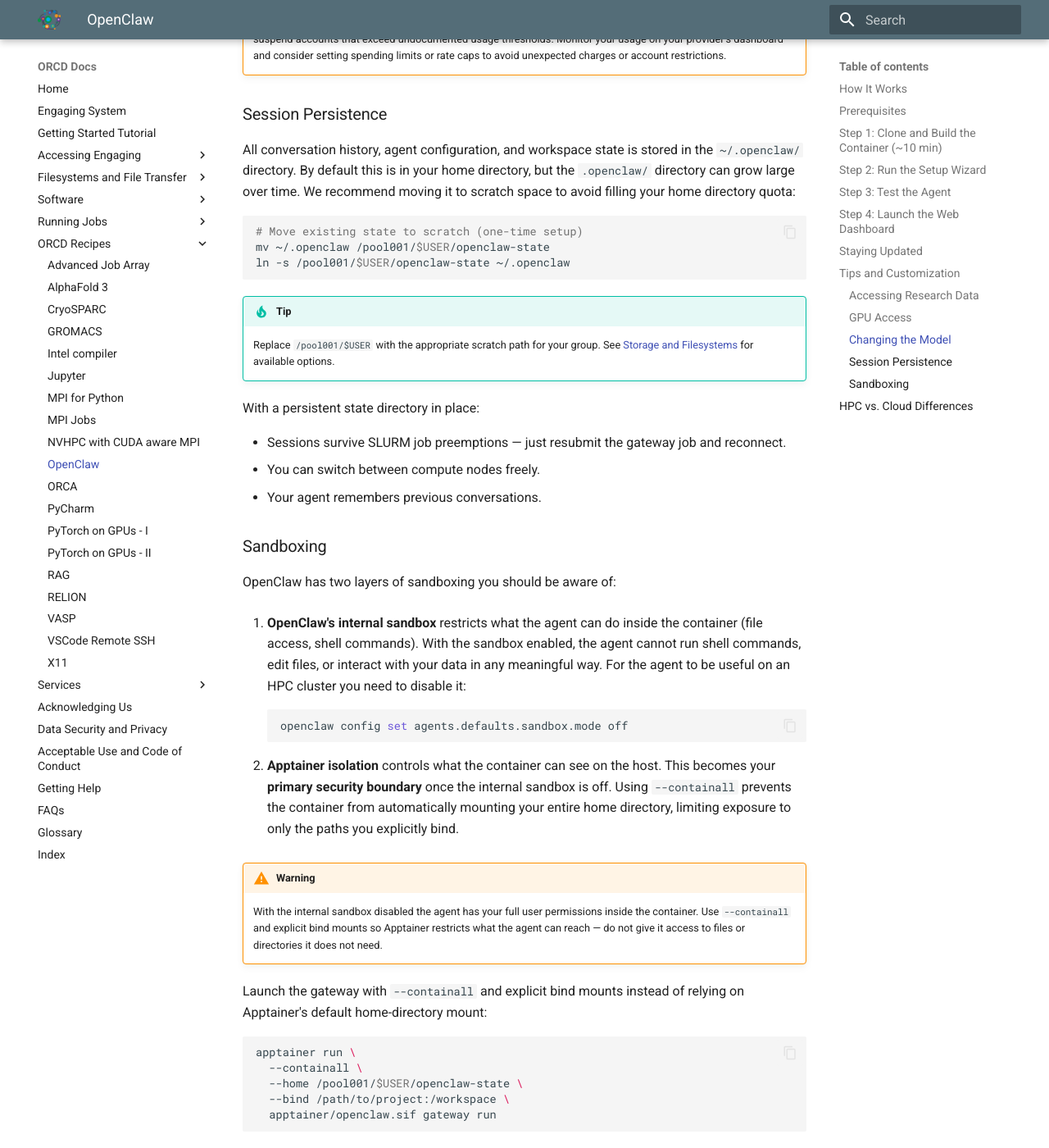
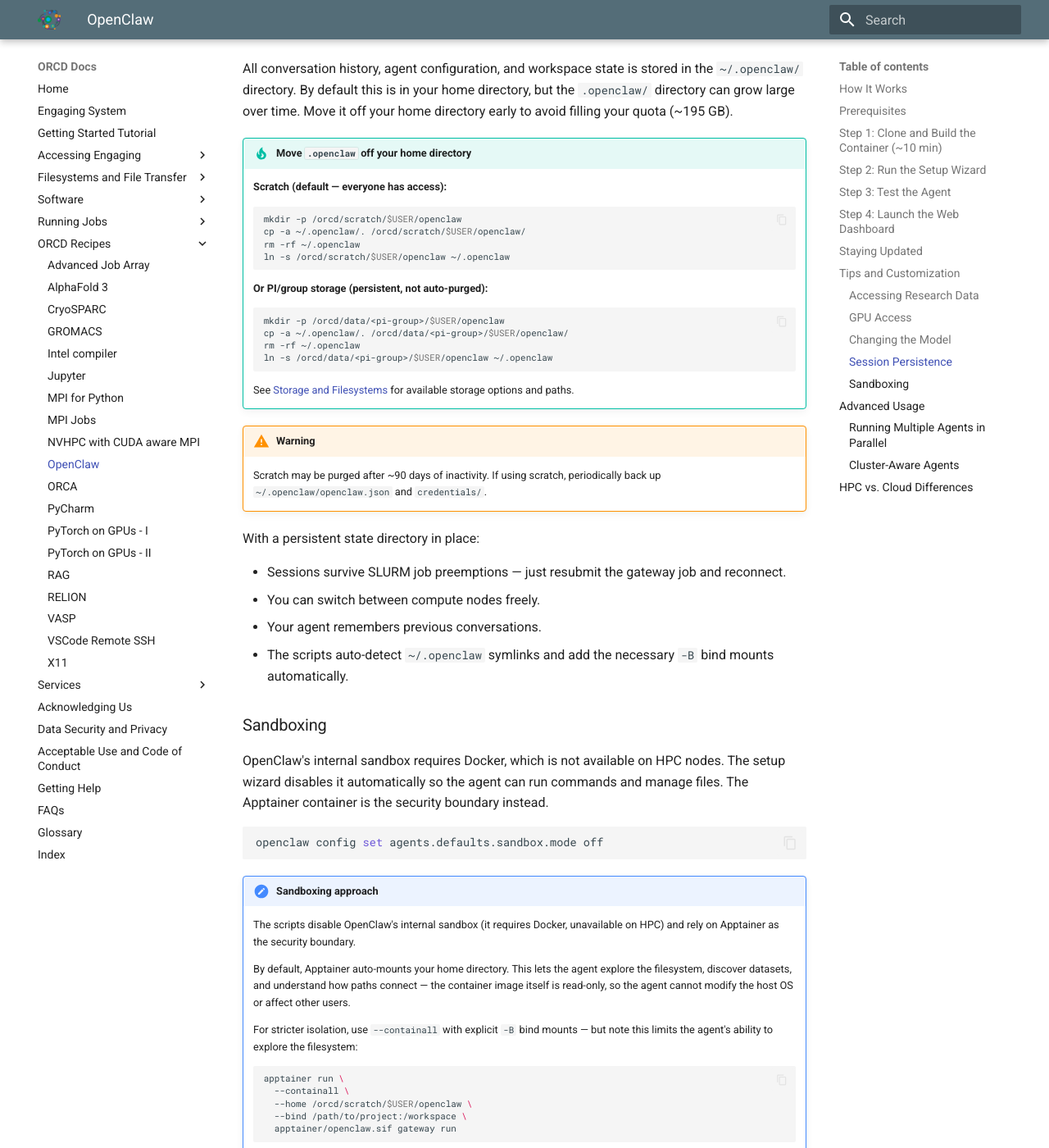
Before and after one commit to mit-orcd/orcd-docs-edit, an MkDocs documentation site: the page built from docs/recipes/openclaw-engaging.md, in a window 1280 px wide and 1400 px high, scrolled down 5301 px. Shown: the whole window at 82% size. Built offline with MkDocs 1.6.1 and Material for MkDocs 9.7.7, drawn with Linux system fonts in a browser that asks for light colours; some of the changed text lies outside the part shown.

Commit message:
Address PR review feedback + sync with implementation
- Storage: scratch as default, PI/group as option (with purge warning)
- Replace sbatch+cat with start-gateway.sh for dashboard launch
- Add responsible use & data privacy warning (top of doc)
- Clarify sandboxing: Apptainer default vs --containall
- Add API usage limits warning
- Mention start-multi.sh, workspace init in Advanced Usage section

Made-with: Cursor

````diff
--- a/docs/recipes/openclaw-engaging.md
+++ b/docs/recipes/openclaw-engaging.md
@@ -17,24 +17,15 @@ cluster using [Apptainer](../software/apptainer.md) so the agent has direct
 access to your research data and cluster compute resources.
 
 !!! warning "Responsible Use and Data Privacy"
-    Because OpenClaw sends your prompts and any referenced file contents to
-    **cloud LLM providers** for inference, you should treat it like any other
-    cloud service:
-
-    - **Only use low-risk data.** Do not expose sensitive, export-controlled,
-      or ITAR data to the agent. If you are unsure about your data
-      classification, consult [MIT IS&T data classification guidelines](https://ist.mit.edu/security/data-classification).
-    - **Only grant access to what the agent needs.** Use the `--containall`
-      flag and explicit `--bind` mounts (see
-      [Accessing Research Data](#accessing-research-data)) rather than
-      exposing your entire home directory.
-    - **Review third-party skills carefully.** OpenClaw supports community
-      skills that can execute arbitrary code. Only install skills from
-      sources you trust, and audit skill code before enabling it.
-    - **Rely on Apptainer for isolation.** This recipe disables OpenClaw's
-      internal sandbox so the agent can run commands and manage files —
-      use `--containall` and minimal bind mounts so Apptainer limits what
-      the agent can reach. See [Sandboxing](#sandboxing) below.
+    - **Only use low-risk data.** Prompts and file excerpts are sent to
+      cloud LLM APIs for processing. Do not use restricted or
+      export-controlled data. See
+      [MIT data classification](https://ist.mit.edu/security/data-classification).
+    - **Limit access.** Only bind-mount directories the agent needs.
+    - **Review third-party skills** before enabling — they execute code
+      with your permissions.
+    - **Monitor API usage.** Some providers have suspended accounts for
+      very high automated usage. Be mindful of costs with batch jobs.
 
 The code and Apptainer configuration for this recipe can be found in the
 [openclaw-engaging](https://github.com/qsimeon/openclaw-engaging) GitHub
@@ -156,22 +147,20 @@ openclaw agent --local --agent main -m "Explore CSV files in ~/my-project/data/"
 ## Step 4: Launch the Web Dashboard
 
 The web dashboard provides a browser-based chat interface for interacting with
-your agent. Start it by submitting a SLURM batch job:
+your agent. The 1-click launcher submits the SLURM job, waits for it to start,
+and prints the SSH tunnel command and dashboard URL:
 
 ```bash
 cd ~/openclaw-engaging
-sbatch apptainer/slurm-gateway.sh
+./apptainer/start-gateway.sh
 ```
 
-Check the job status and get the connection details:
+!!! note "Manual alternative"
+    You can also launch manually with `sbatch apptainer/slurm-gateway.sh`,
+    then check `cat openclaw-gw-<jobid>.out` for the connection details.
 
-```bash
-squeue -u $USER
-cat openclaw-gw-<jobid>.out
-```
-
-The output file contains an SSH tunnel command and a dashboard URL with an
-authentication token. It will look something like:
+The output will include an SSH tunnel command and a dashboard URL with an
+authentication token:
 
 ```
 SSH tunnel command:
@@ -256,29 +245,42 @@ openclaw config set agent.model "anthropic/claude-opus-4-6"
 ```
 
 !!! warning "API Usage Limits"
-    Autonomous agents can generate high API usage in a short period of time.
-    Some LLM providers have been known to suspend accounts that exceed
-    undocumented usage thresholds. Monitor your usage on your provider's
-    dashboard and consider setting spending limits or rate caps to avoid
-    unexpected charges or account restrictions.
+    Autonomous agents can generate significant API traffic. Some providers
+    have suspended accounts for exceeding automated usage thresholds.
+    Monitor usage and costs, especially with batch jobs.
 
 ### Session Persistence
 
 All conversation history, agent configuration, and workspace state is stored in
 the `~/.openclaw/` directory. By default this is in your home directory, but
-the `.openclaw/` directory can grow large over time. We recommend moving it to
-scratch space to avoid filling your home directory quota:
+the `.openclaw/` directory can grow large over time. Move it off your home
+directory early to avoid filling your quota (~195 GB).
 
-```bash
-# Move existing state to scratch (one-time setup)
-mv ~/.openclaw /pool001/$USER/openclaw-state
-ln -s /pool001/$USER/openclaw-state ~/.openclaw
-```
+!!! tip "Move `.openclaw` off your home directory"
+    **Scratch (default — everyone has access):**
 
-!!! tip
-    Replace `/pool001/$USER` with the appropriate scratch path for your group.
+    ```bash
+    mkdir -p /orcd/scratch/$USER/openclaw
+    cp -a ~/.openclaw/. /orcd/scratch/$USER/openclaw/
+    rm -rf ~/.openclaw
+    ln -s /orcd/scratch/$USER/openclaw ~/.openclaw
+    ```
+
+    **Or PI/group storage (persistent, not auto-purged):**
+
+    ```bash
+    mkdir -p /orcd/data/<pi-group>/$USER/openclaw
+    cp -a ~/.openclaw/. /orcd/data/<pi-group>/$USER/openclaw/
+    rm -rf ~/.openclaw
+    ln -s /orcd/data/<pi-group>/$USER/openclaw ~/.openclaw
+    ```
+
     See [Storage and Filesystems](../filesystems-file-transfer/filesystems.md)
-    for available options.
+    for available storage options and paths.
+
+!!! warning
+    Scratch may be purged after ~90 days of inactivity. If using scratch,
+    periodically back up `~/.openclaw/openclaw.json` and `credentials/`.
 
 With a persistent state directory in place:
 
@@ -286,43 +288,67 @@ With a persistent state directory in place:
   reconnect.
 - You can switch between compute nodes freely.
 - Your agent remembers previous conversations.
+- The scripts auto-detect `~/.openclaw` symlinks and add the necessary `-B`
+  bind mounts automatically.
 
 ### Sandboxing
 
-OpenClaw has two layers of sandboxing you should be aware of:
+OpenClaw's internal sandbox requires Docker, which is not available on HPC
+nodes. The setup wizard disables it automatically so the agent can run
+commands and manage files. The Apptainer container is the security boundary
+instead.
 
-1. **OpenClaw's internal sandbox** restricts what the agent can do inside the
-   container (file access, shell commands). With the sandbox enabled, the
-   agent cannot run shell commands, edit files, or interact with your data
-   in any meaningful way. For the agent to be useful on an HPC cluster you
-   need to disable it:
+```bash
+openclaw config set agents.defaults.sandbox.mode off
+```
+
+!!! note "Sandboxing approach"
+    The scripts disable OpenClaw's internal sandbox (it requires Docker,
+    unavailable on HPC) and rely on Apptainer as the security boundary.
+
+    By default, Apptainer auto-mounts your home directory. This lets the
+    agent explore the filesystem, discover datasets, and understand how
+    paths connect — the container image itself is read-only, so the agent
+    cannot modify the host OS or affect other users.
+
+    For stricter isolation, use `--containall` with explicit `-B` bind
+    mounts — but note this limits the agent's ability to explore the
+    filesystem:
 
     ```bash
-    openclaw config set agents.defaults.sandbox.mode off
+    apptainer run \
+      --containall \
+      --home /orcd/scratch/$USER/openclaw \
+      --bind /path/to/project:/workspace \
+      apptainer/openclaw.sif gateway run
     ```
 
-2. **Apptainer isolation** controls what the container can see on the host.
-   This becomes your **primary security boundary** once the internal sandbox
-   is off. Using `--containall` prevents the container from automatically
-   mounting your entire home directory, limiting exposure to only the paths
-   you explicitly bind.
+## Advanced Usage
 
-!!! warning
-    With the internal sandbox disabled the agent has your full user
-    permissions inside the container. Use `--containall` and explicit bind
-    mounts so Apptainer restricts what the agent can reach — do not give it
-    access to files or directories it does not need.
+### Running Multiple Agents in Parallel
 
-Launch the gateway with `--containall` and explicit bind mounts instead of
-relying on Apptainer's default home-directory mount:
+For class demos or parallel experiments, you can launch multiple independent
+gateway instances on consecutive ports:
 
 ```bash
-apptainer run \
-  --containall \
-  --home /pool001/$USER/openclaw-state \
-  --bind /path/to/project:/workspace \
-  apptainer/openclaw.sif gateway run
+./apptainer/start-multi.sh 3
 ```
+
+This creates three agents (`agent-1`, `agent-2`, `agent-3`) on ports 18790,
+18791, and 18792, each with its own SLURM job, SSH tunnel, and dashboard URL.
+Use `--prefix demo` for custom naming (`demo-1`, `demo-2`, etc.).
+
+### Cluster-Aware Agents
+
+After setup, run the workspace initialization script to give your agent
+knowledge of the Engaging cluster (SLURM partitions, storage paths, module
+system, ORCD documentation links):
+
+```bash
+./apptainer/orcd-workspace-init.sh
+```
+
+The agent loads this context automatically at the start of every session.
 
 ## HPC vs. Cloud Differences
 
````
Also changed, not shown: other parts of docs/recipes/openclaw-engaging.md (+2 -2 lines).
